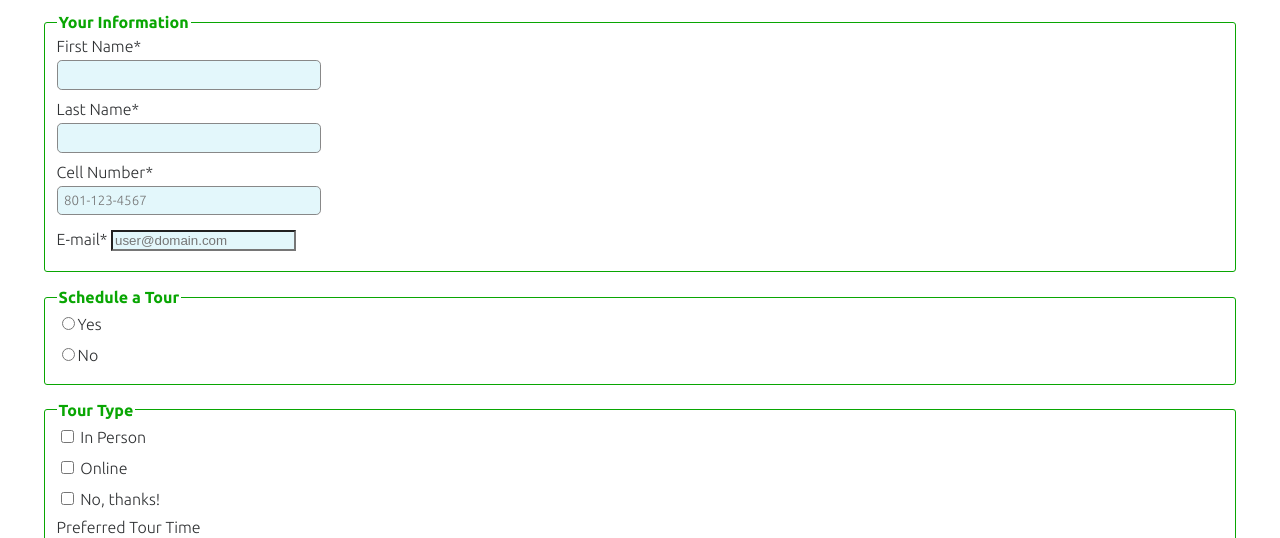
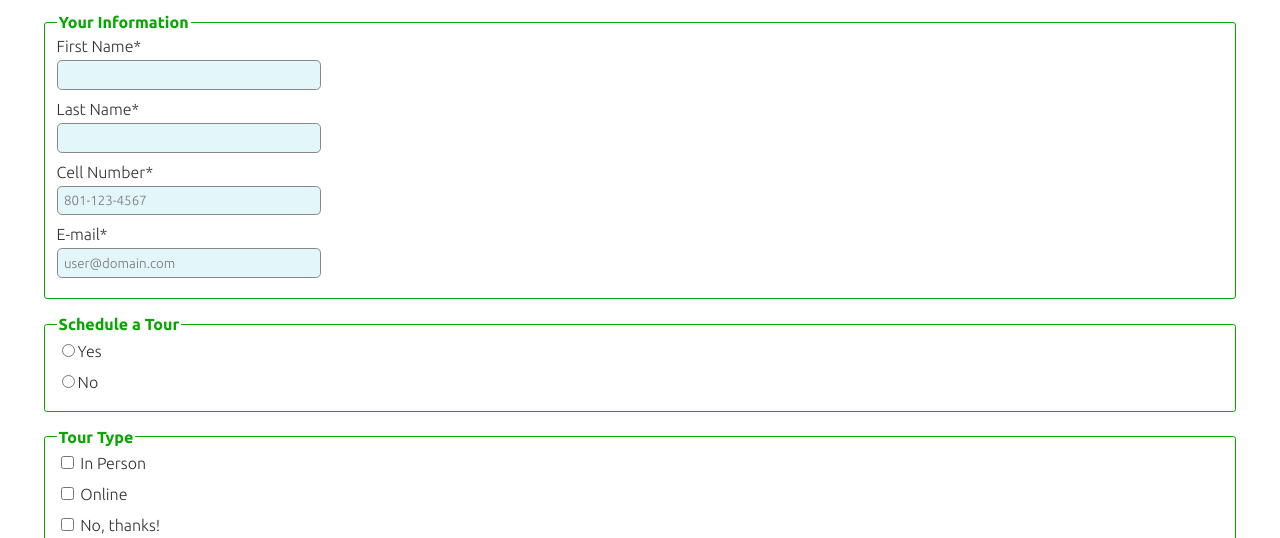
Before and after one commit to sugarmango/DGM-2120-Project, a plain HTML site: page contact.html in a window 1280 px wide. Shown: the part 259-797 px from the top of the page. Drawn offline with Linux system fonts and the light colour scheme.

Commit message:
Fix type "mail" to "emal" on CSS

```diff
--- a/programs.css
+++ b/programs.css
@@ -207,7 +207,7 @@ font-weight: bold;
     margin: 1rem;
 }
 
-.Form label, .Form select, .Form [type=text], .Form [type=mail], .Form [type=tel], .Form textarea {
+.Form label, .Form select, .Form [type=text], .Form [type=email], .Form [type=tel], .Form textarea {
 display: block;
 margin-bottom: 10px;
 }
@@ -217,7 +217,7 @@ margin-bottom: 10px;
 }
 
 
-.Form [type=text], .Form [type=tel], .Form select, .Form [type=mail], .Form textarea {
+.Form [type=text], .Form [type=tel], .Form select, .Form [type=email], .Form textarea {
 border: solid 1px #888;
 padding: .4rem;
 width: 250px;
```
